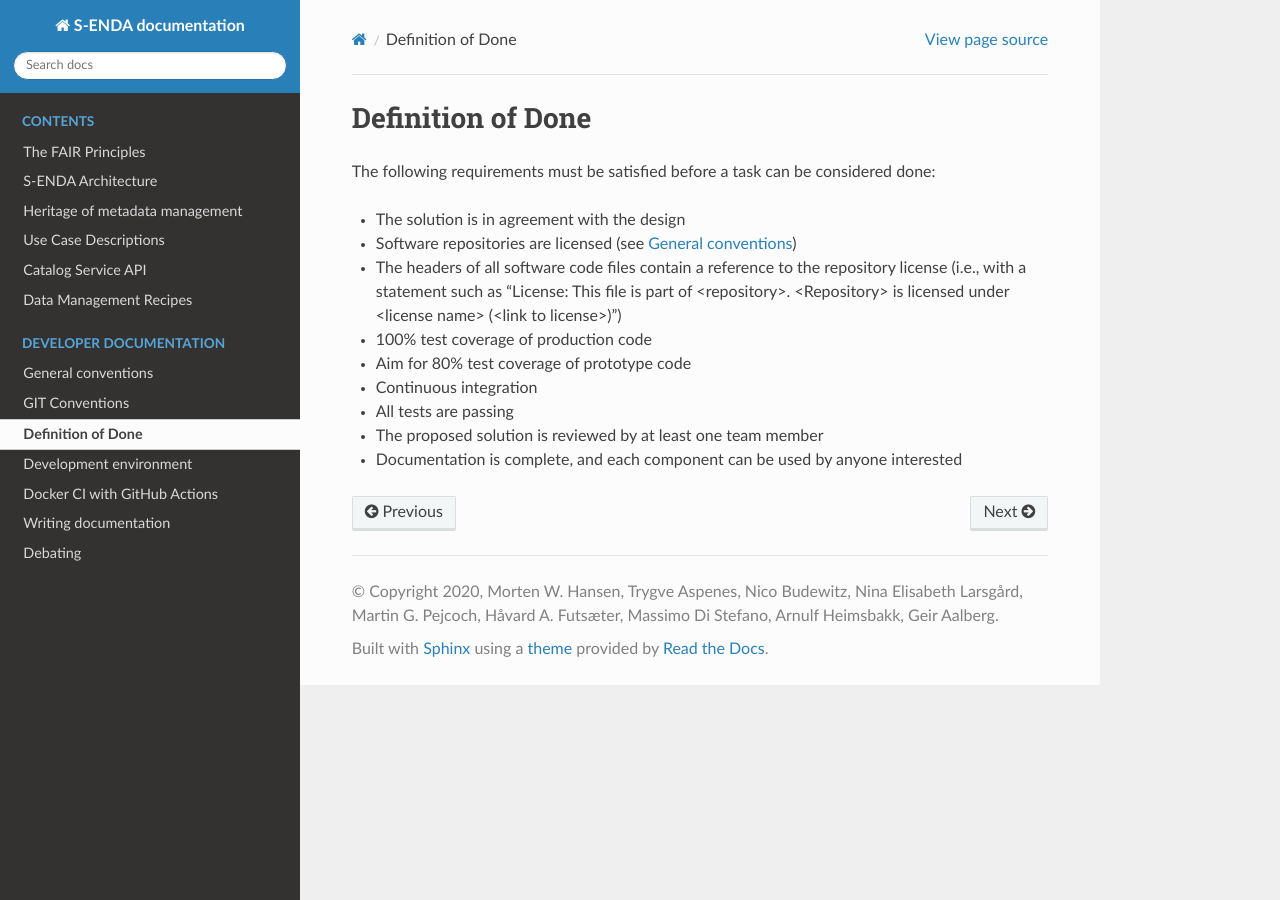
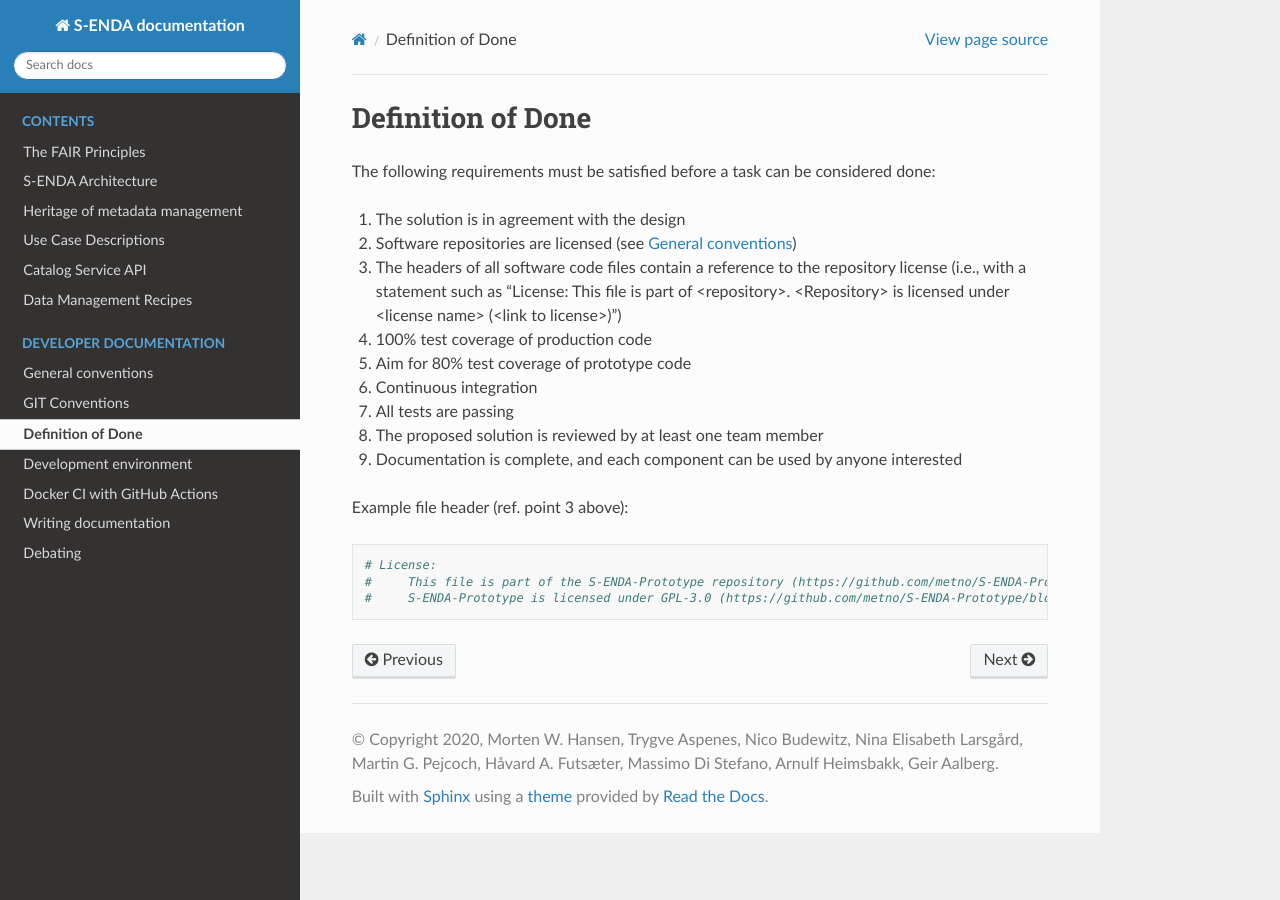
Before and after one commit to metno/S-ENDA-documentation, a Sphinx documentation site: the page built from source/definition_of_done.rst, in a window 1280 px wide. Built offline with Sphinx 7.4.7 and the Read the Docs theme 2.0.0, drawn with Linux system fonts in a browser that asks for light colours.

Commit message:
#169: more specific example of header with license reference

```diff
--- a/source/definition_of_done.rst
+++ b/source/definition_of_done.rst
@@ -3,12 +3,20 @@ Definition of Done
 
 The following requirements must be satisfied before a task can be considered done:
 
-* The solution is in agreement with the design
-* Software repositories are licensed (see :ref:`general-conventions`)
-* The headers of all software code files contain a reference to the repository license (i.e., with a statement such as "License: This file is part of <repository>. <Repository> is licensed under <license name> (<link to license>)")
-* 100% test coverage of production code
-* Aim for 80% test coverage of prototype code
-* Continuous integration
-* All tests are passing
-* The proposed solution is reviewed by at least one team member
-* Documentation is complete, and each component can be used by anyone interested
+1. The solution is in agreement with the design
+2. Software repositories are licensed (see :ref:`general-conventions`)
+3. The headers of all software code files contain a reference to the repository license (i.e., with a statement such as "License: This file is part of <repository>. <Repository> is licensed under <license name> (<link to license>)")
+4. 100% test coverage of production code
+5. Aim for 80% test coverage of prototype code
+6. Continuous integration
+7. All tests are passing
+8. The proposed solution is reviewed by at least one team member
+9. Documentation is complete, and each component can be used by anyone interested
+
+Example file header (ref. point 3 above):
+
+.. code-block:: python
+
+   # License:
+   #     This file is part of the S-ENDA-Prototype repository (https://github.com/metno/S-ENDA-Prototype).
+   #     S-ENDA-Prototype is licensed under GPL-3.0 (https://github.com/metno/S-ENDA-Prototype/blob/master/LICENSE)
```
